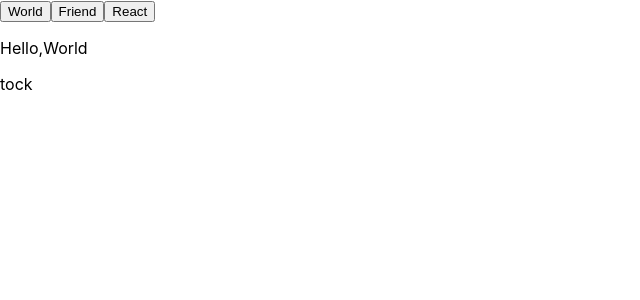
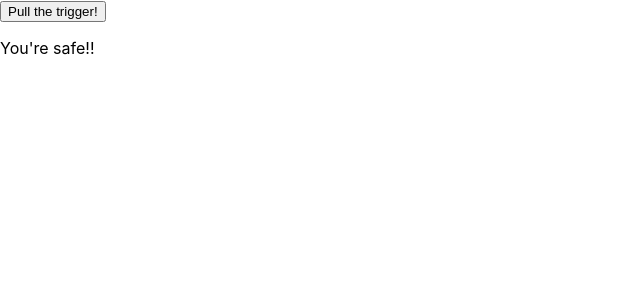
Before and after one commit to thinkful-ei-gecko/marlon-nancy-state-drills, a React (Create React App) app: page / in a window 1280 px wide. Shown: the top 300 px of the page, without its empty margins (0-640 px from the left). Built offline with nearby package versions, Linux system fonts and the light colour scheme.

Commit message:
finished RouletteGun

```diff
--- a/src/App.js
+++ b/src/App.js
@@ -1,16 +1,14 @@
 import React from 'react';
 import HelloWorld from './state-drills/HelloWorld';
 import Bomb from './state-drills/Bomb';
+import RouletteGun from './state-drills/RouletteGun';
 
 const defaultWhos = ['World', 'Friend', 'React'];
 
 function App() {
   return (
     <div className="App">
-      {console.log(defaultWhos)}
-      <HelloWorld whos={defaultWhos}/>
-
-      <Bomb />
+      <RouletteGun />
     </div>
   );
 }
--- /dev/null
+++ b/src/state-drills/RouletteGun.js
@@ -0,0 +1,53 @@
+import React from 'react'
+
+class RouletteGun extends React.Component{
+    static defaultProp = {bulletInChamber: 8}
+    state = {
+        chamber: null,
+        spinningTheChamber: false
+    }
+
+    timeoutEvents = () => {
+        let bulletNum = Math.ceil(Math.random() * 8);
+        this.setState({
+            chamber: bulletNum,
+            spinningTheChamber: false
+        })
+
+    }
+
+    handleButtonClick = e => {
+        console.log('Button clicked!')
+        this.setState({spinningTheChamber: true})
+
+        this.timeout = setTimeout(this.timeoutEvents, 2000)
+
+    }
+
+    componentWillUnmount(){
+        clearTimeout(this.timeout)
+    }
+
+    render(){
+        console.log(this.state)
+        let displayText = ''
+        if (this.state.spinningTheChamber === true){
+            displayText = 'Spinning the chamber and pulling the trigger!...'
+        }
+        else if(this.state.chamber === this.props.bulletInChamber){
+            displayText = 'BANG!!!!'
+        }
+        else if(this.state.chamber !== this.props.bulletInChamber){
+            displayText = 'You\'re safe!!'
+        }
+        console.log(displayText)
+        return(
+            <div>
+                <button className="pullTrigger" onClick = {() => this.handleButtonClick()}>Pull the trigger!</button>
+                <p>{displayText}</p>
+            </div>
+        )
+    }
+}
+
+export default RouletteGun
```
